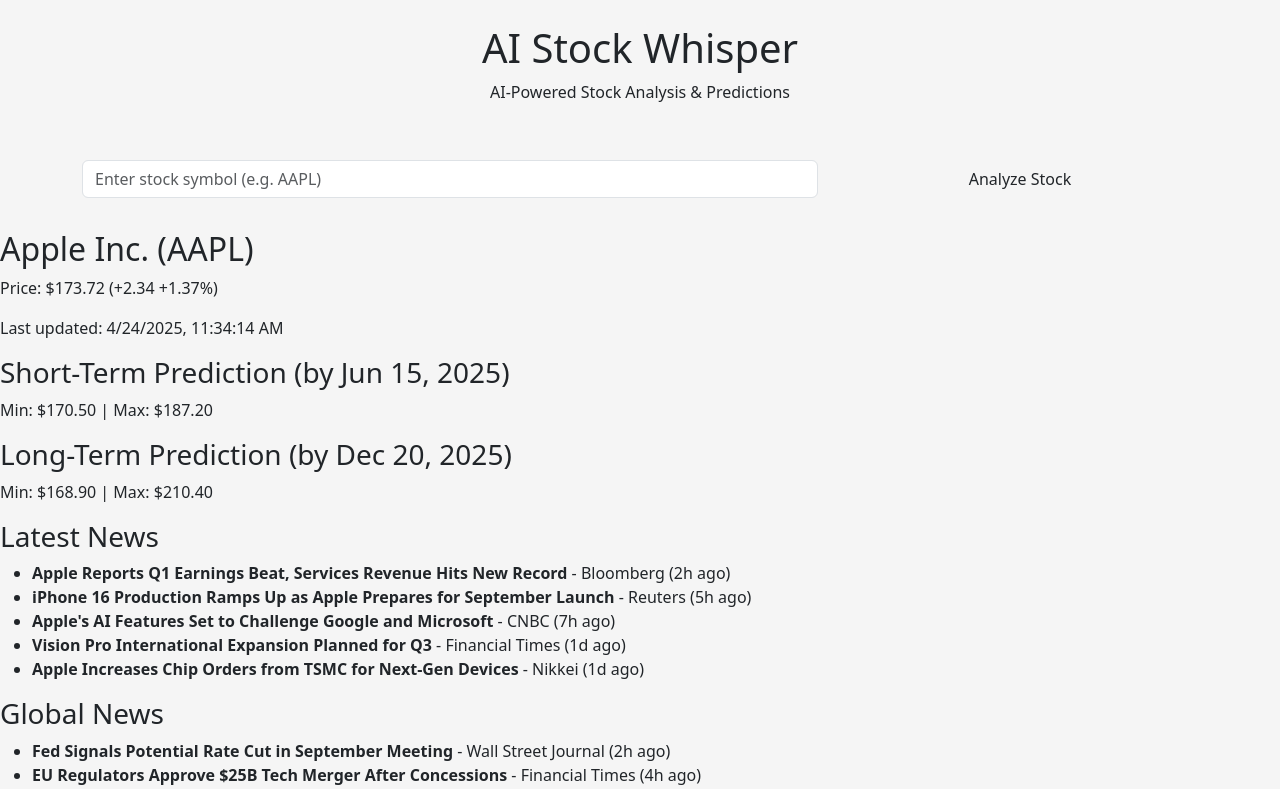
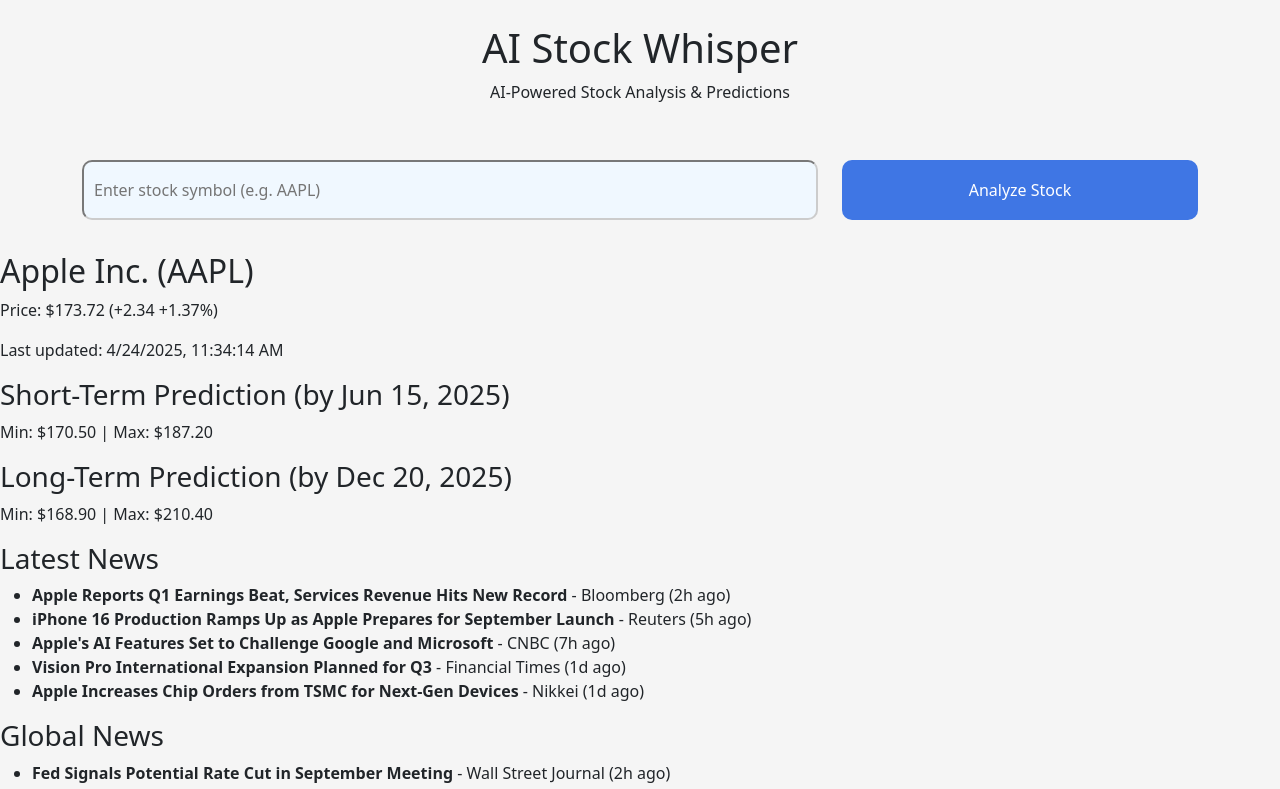
Before and after one commit to Udeshya30/ai-stock-prediction-frontend, a React (Vite) app: page / in a window 1280 px wide. Shown: the top 789 px of the page. Built offline with nearby package versions, Linux system fonts and the light colour scheme.

Commit message:
worked on seting up stock search area

```diff
--- a/src/components/StockSearchBar/StockSearchBar.jsx
+++ b/src/components/StockSearchBar/StockSearchBar.jsx
@@ -17,11 +17,11 @@
             placeholder="Enter stock symbol (e.g. AAPL)"
             value={symbol}
             onChange={(e) => setSymbol(e.target.value)}
-            className="form-control stock-input"
+            className="stock-input"
           />
         </div>
         <div className="col-12 col-md-4">
-          <button onClick={handleSearch} className="btn stock-search-button w-100">
+          <button onClick={handleSearch} className="stock-search-button w-100">
             Analyze Stock
           </button>
         </div>
--- a/src/components/StockSearchBar/StockSearchBar.scss
+++ b/src/components/StockSearchBar/StockSearchBar.scss
@@ -3,11 +3,18 @@
 
 
 .stock-input {
+    height: 60px;
+    width: 100%;
+    border-radius: 10px;
     background-color: #f0f8ff; /* Light blue color */
     border-color: #ccc; /* Optional border color */
+    padding: 10px;
   }
 
   .stock-search-button {
+    // width: 100%;
+    height: 60px;
+    border-radius: 10px;
     background-color: $button-color-dark;
     border: none;
     color: $button-text-color;
```
